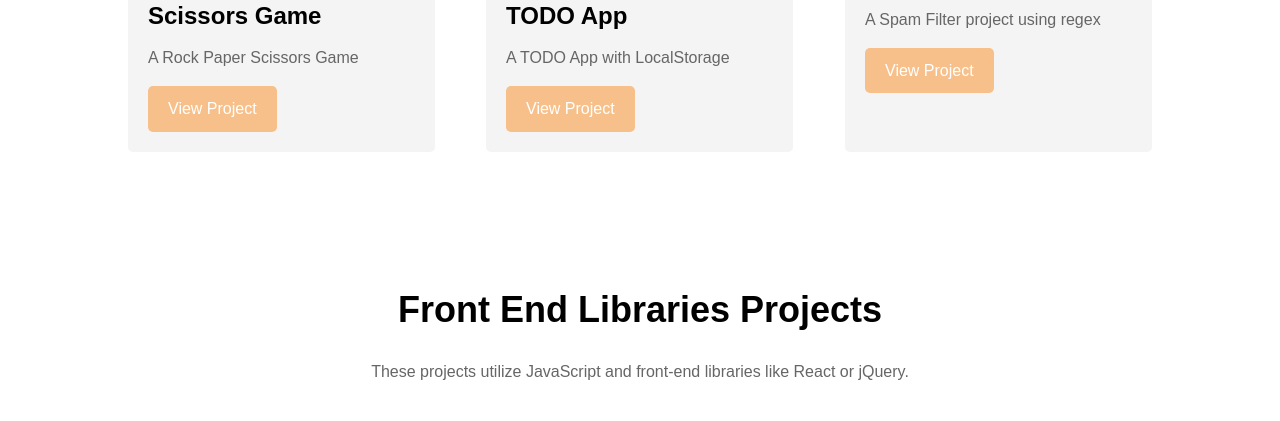
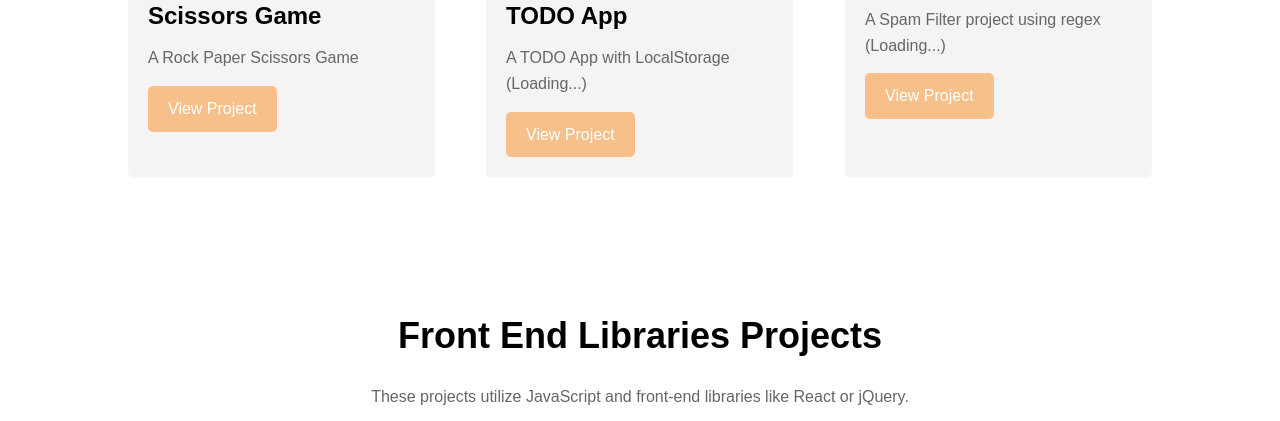
Before and after one commit to TheEddu/FreeCodeCamp-Portfolio, a plain HTML site: page index.html in a window 1280 px wide. Shown: the part 1912-2333 px from the top of the page. Drawn offline with nearby package versions, Linux system fonts and the light colour scheme.

Commit message:
correcoes

```diff
--- a/index.html
+++ b/index.html
@@ -149,7 +149,7 @@
                         </div>
                         <div class="text">
                             <h4>Project: LocalStorage TODO App</h4>
-                            <p>A TODO App with LocalStorage</p>
+                            <p>A TODO App with LocalStorage (Loading...)</p>
                             <a href="./projects/JavaScriptAlgorithmsDataStructures/" class="btn">View Project</a>
                         </div>
                     </div>
@@ -161,7 +161,7 @@
                         </div>
                         <div class="text">
                             <h4>Project: Spam Filter</h4>
-                            <p>A Spam Filter project using regex </p>
+                            <p>A Spam Filter project using regex (Loading...)</p>
                             <a href="./projects/JavaScriptAlgorithmsDataStructures/" class="btn">View Project</a>
                         </div>
                     </div>
```
Also changed, not shown: projects/JavaScriptAlgorithmsDataStructures/rockPaperSissors/styles.css (renamed from projects/JavaScriptAlgorithmsDataStructures/rockPaperSissors/style.css).
